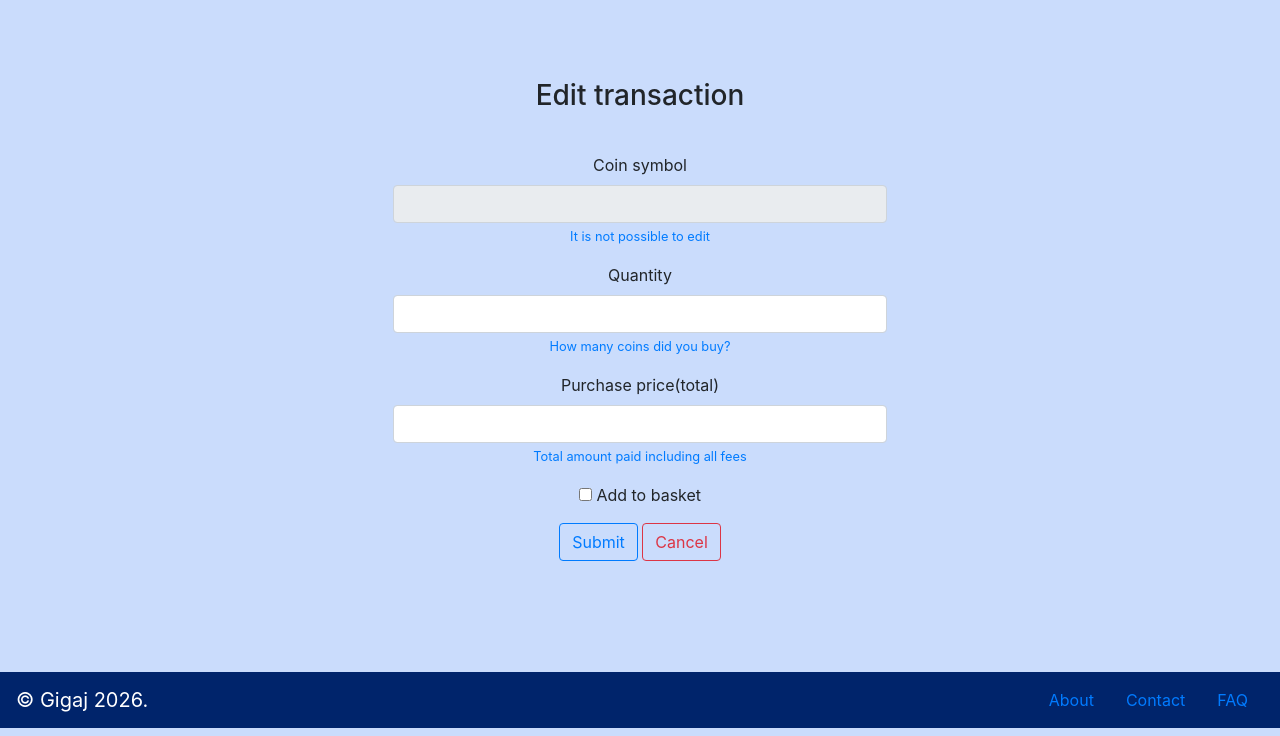
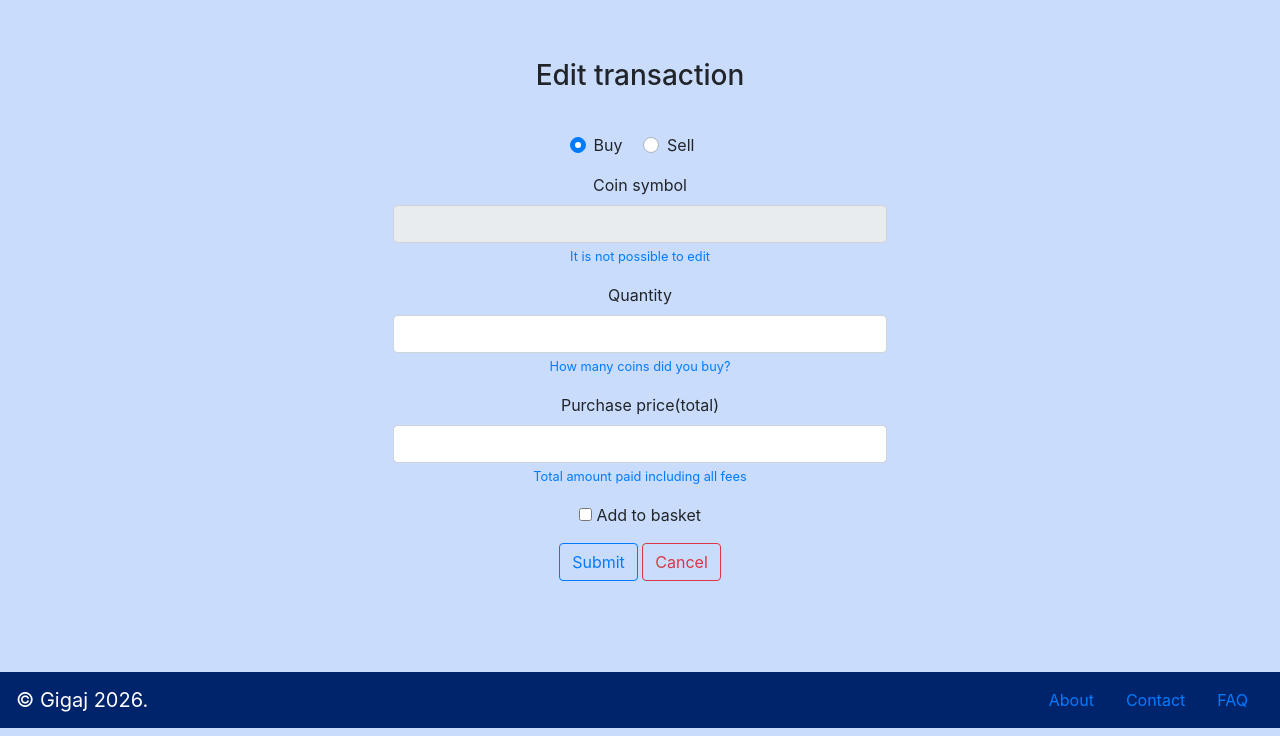
Before and after one commit to Neno979/Portfolio-Tracker, a Flask app: template templates/edittransaction.html in a window 1280 px wide. Shown: the part 64-800 px from the top of the page. Run offline with Flask 3, Linux system fonts and the light colour scheme; the template is opened without the code that fills it, so the values that code supplies are empty.

Commit message:
added buy/sell toggle radio button in add/edit coin transaction form and corresponding logic for selling

```diff
--- a/Main.py
+++ b/Main.py
@@ -268,8 +268,9 @@ def add_coin():
         coin_symbol = request.form.get("coin_symbol")
         quantity = request.form.get("quantity")
         total_paid = request.form.get("total_paid")
-        #in_basket = request.form.get("in_basket")
+        transaction_type = request.form.get("transaction_type")
         in_basket = 'in_basket' in request.form
+
 
         # double check if fields are filled
         if not coin_symbol or not quantity or not total_paid:
@@ -283,11 +284,11 @@ def add_coin():
             total_paid = float(total_paid)
 
             # check if both are positive numbers
-            if quantity >= 0:
+            if quantity <= 0:
                 flash("Quantity must be greater than zero!", "danger")
                 return render_template("addcoin.html", username=user.username, coins=available_coins)
 
-            if total_paid >= 0:
+            if total_paid <= 0:
                 flash("Total paid must be greater than zero!", "danger")
                 return render_template("addcoin.html", username=user.username, coins=available_coins)
 
@@ -301,6 +302,9 @@ def add_coin():
         if not coin:
             flash(f"Coin {coin_symbol} not found in our database!", "danger")
             return render_template("addcoin.html", username=user.username, coins=available_coins)
+        if transaction_type == "sell":
+            quantity = -quantity
+            total_paid = -total_paid
 
         # Add to portfolio and save to DB
         new_holding = Portfolio(
@@ -308,6 +312,7 @@ def add_coin():
             coin_uuid=coin.uuid,
             quantity=quantity,
             total_paid=total_paid,
+            transaction_type=transaction_type,
             in_basket=in_basket
         )
         db.session.add(new_holding)
@@ -331,9 +336,11 @@ def add_coin():
         # Check which button was clicked
         action = request.form.get("action")
 
+        transaction_type = request.form.get("transaction_type")
+
         if action == "Sub_and_add":
             flash(f"Added {quantity} {coin_symbol} (${price_per_coin:,.2f}/coin)! Add another transaction.", "success")
-            return render_template("addcoin.html", username=user.username, coins=available_coins)
+            return render_template("addcoin.html", username=user.username, coins=available_coins, transaction_type=transaction_type)
         else:
             print(in_basket)
             flash(f"Successfully added {quantity} {coin_symbol} to your portfolio!", "success")
@@ -362,7 +369,6 @@ def overview(symbol):
     # Get all transactions for this coin
     coin = Coin.query.filter_by(symbol=symbol.upper()).first()
     if not coin:
-        # handle gracefully — redirect, 404, flash message, etc.
         return redirect("/portfolio")
 
     transactions = (Portfolio.query.filter_by
@@ -437,9 +443,38 @@ def edit_transaction(transaction_id):
 
     edit_item = Portfolio.query.filter_by(id=transaction_id).first()
     print(edit_item.in_basket)
+
     if request.method == "POST":
-        edit_item.quantity = request.form["quantity"]
-        edit_item.total_paid = request.form["total_paid"]
+
+        quantity = request.form["quantity"]
+        total_paid = request.form["total_paid"]
+        transaction_type = request.form["transaction_type"]
+
+        try:
+            quantity = float(quantity)
+            total_paid = float(total_paid)
+
+            # check if both are positive numbers
+            if quantity <= 0:
+                flash("Quantity must be greater than zero!", "danger")
+                return render_template("edittransaction.html", username=user.username,session_token=session_token, edit_item=edit_item)
+
+            if total_paid <= 0:
+                flash("Total paid must be greater than zero!", "danger")
+                return render_template("edittransaction.html", username=user.username,session_token=session_token, edit_item=edit_item)
+
+        except ValueError:
+            flash("Please enter valid numbers!", "danger")
+            return render_template("edittransaction.html", username=user.username,session_token=session_token, edit_item=edit_item)
+
+        if transaction_type == "sell":
+            edit_item.quantity = -quantity
+            edit_item.total_paid =-total_paid
+        else:
+            edit_item.quantity = quantity
+            edit_item.total_paid = total_paid
+
+        edit_item.transaction_type = request.form["transaction_type"]
         edit_item.in_basket = 'in_basket' in request.form
         db.session.commit()
 
@@ -457,7 +492,10 @@ def edit_transaction(transaction_id):
         flash(f"transaction successfully changed!", "success")
         return redirect(url_for("main.overview", symbol=edit_item.coin.symbol))
 
-    return render_template("edittransaction.html", username=user.username, session_token=session_token, edit_item=edit_item)
+    edit_item = Portfolio.query.filter_by(id=transaction_id).first()
+    form_quantity = abs(edit_item.quantity)
+    form_total_paid = abs(edit_item.total_paid)
+    return render_template("edittransaction.html", username=user.username, session_token=session_token, edit_item=edit_item, form_quantity=form_quantity, form_total_paid=form_total_paid)
 
 @main.route("/basket" , methods=["GET", "POST"])
 def basket():
--- a/models.py
+++ b/models.py
@@ -19,6 +19,7 @@ class Portfolio(db.Model):
     coin_uuid = db.Column(db.String, db.ForeignKey('coins.uuid'), nullable=False)
     quantity = db.Column(db.Float, unique=False, nullable=False)
     total_paid = db.Column(db.Float, unique=False, nullable=False)
+    transaction_type = db.Column(db.String, unique=False, nullable=False, default='buy')
     in_basket = db.Column(db.Boolean, unique=False, default=False)
     user = db.relationship('User', backref=db.backref('portfolio', lazy=True))
     coin = db.relationship('Coin',backref=db.backref('portfolio', lazy=True))
--- a/static/js/script.js
+++ b/static/js/script.js
@@ -29,3 +29,25 @@ document.addEventListener('DOMContentLoaded', function() {
         }, 3000);
     });
 });
+
+// Add coin form: restore last used choice on buy/sell radio button
+document.addEventListener("DOMContentLoaded", function () {
+    const buyRadio = document.getElementById("radio_buy");
+    const sellRadio = document.getElementById("radio_sell");
+
+    if (buyRadio && sellRadio && !buyRadio.checked && !sellRadio.checked) {
+        // only restore if neither is already checked server-side (i.e. this is just for the Add coin form, not edit)
+        const lastChoice = localStorage.getItem("last_transaction_type") || "buy";
+        (lastChoice === "sell" ? sellRadio : buyRadio).checked = true;
+    }
+
+    const form = document.querySelector("form");
+    if (form) {
+        form.addEventListener("submit", function () {
+            const selected = document.querySelector('input[name="transaction_type"]:checked');
+            if (selected) {
+                localStorage.setItem("last_transaction_type", selected.value);
+            }
+        });
+    }
+});
--- a/templates/edittransaction.html
+++ b/templates/edittransaction.html
@@ -24,23 +24,33 @@
         <div class="bg-primary d-flex justify-content-center p-3">
             <div class="col-md-6">
                 <form method="post">
-                    <div class="form-group mb-3">
+                    <div class="form-group">
+                        <div class="custom-control custom-radio custom-control-inline">
+                            <input type="radio" id="radio_buy" name="transaction_type" value="buy" class="custom-control-input" {% if edit_item.transaction_type =="buy" %}checked{% endif %}>
+                            <label class="custom-control-label" for="radio_buy">Buy</label>
+                        </div>
+                        <div class="custom-control custom-radio custom-control-inline">
+                            <input type="radio" id="radio_sell" name="transaction_type" value="sell" class="custom-control-input" {% if edit_item.transaction_type =="sell" %}checked{% endif %}>
+                            <label class="custom-control-label" for="radio_sell">Sell</label>
+                        </div>
+                    </div>
+                    <div class="form-group">
                         <label class="text">Coin symbol</label>
-                            <input name=type="text" class="form-control" value="{{ edit_item.coin.symbol}}" disabled>
-                                <small class="text-primary">It is not possible to edit</small>
+                        <input name=type="text" class="form-control" value="{{ edit_item.coin.symbol}}" disabled>
+                        <small class="text-primary">It is not possible to edit</small>
                     </div>
                     <div class="form-group ">
                         <label>Quantity</label>
-                        <input name = "quantity" type="number" step="0.000001" class="form-control" value="{{ edit_item.quantity}}" required>
+                        <input name = "quantity" type="number" step="0.000001" class="form-control" value="{{ form_quantity}}" required>
                         <small class="text-primary">How many coins did you buy?</small>
                     </div>
                     <div class="form-group ">
                         <label>Purchase price(total)</label>
-                            <input name="total_paid" type="number" step="0.01" class="form-control" value="{{ edit_item.total_paid}}" required>
+                            <input name="total_paid" type="number" step="0.01" class="form-control" value="{{ form_total_paid}}" required>
                             <small class="text-primary">Total amount paid including all fees</small>
                     </div>
                     <div class="form-group ">
-                        <input name="in_basket" type="checkbox" value="True" {% if edit_item.in_basket %} checked {% endif%}">
+                        <input name="in_basket" type="checkbox" value="True" {% if edit_item.in_basket %} checked {% endif %}>
                         <label class="form-check-label">
                             Add to basket
                         </label>
--- a/templates/overview.html
+++ b/templates/overview.html
@@ -94,10 +94,10 @@
 
 {% block table %}
     {% for tx in transactions %}
-        <tr>
+        <tr class="{% if tx.quantity < 0 %}text-danger{% else %}{% endif %}">
             <td>{{ "%.2f"|format(tx.quantity) }}</td>
             <td>${{ "{:,.2f}".format(tx.total_paid) }}</td>
-            <td>buy</td>
+            <td>{{ (tx.transaction_type) }}</td>
             <td>
                 <a href="/edit-transaction/{{ tx.id }}" class="btn btn-sm btn-outline-primary">Edit</a>
                 <a href="/delete-transaction/{{ tx.id }}/{{ t_count }}"
```
Also changed, not shown: templates/addcoin.html (+11 -1 lines).
